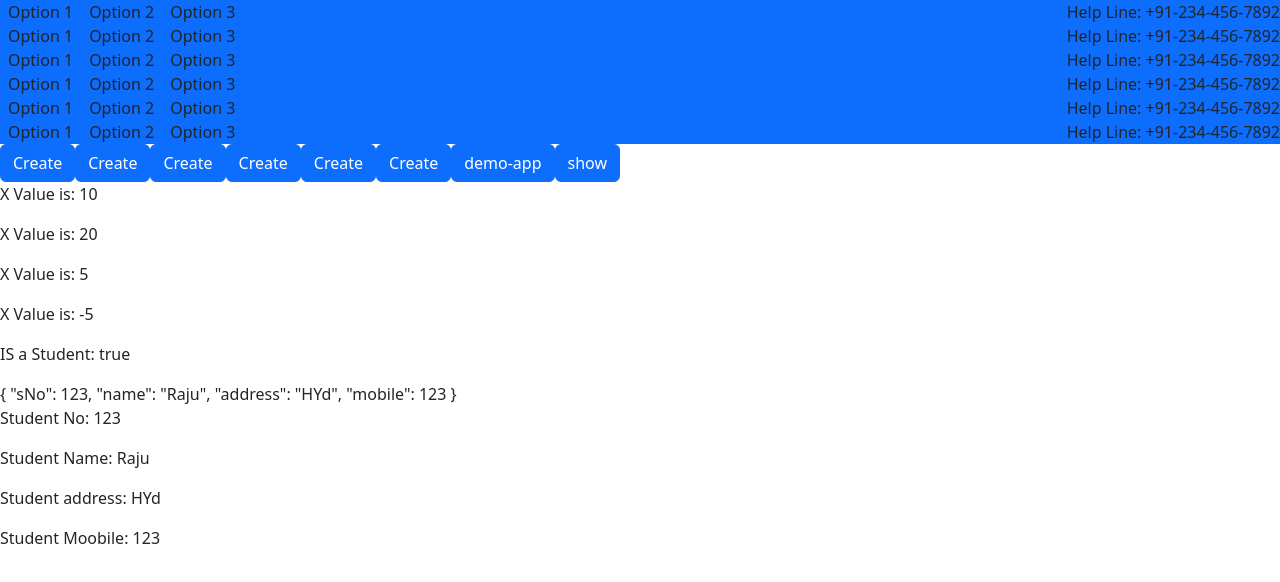
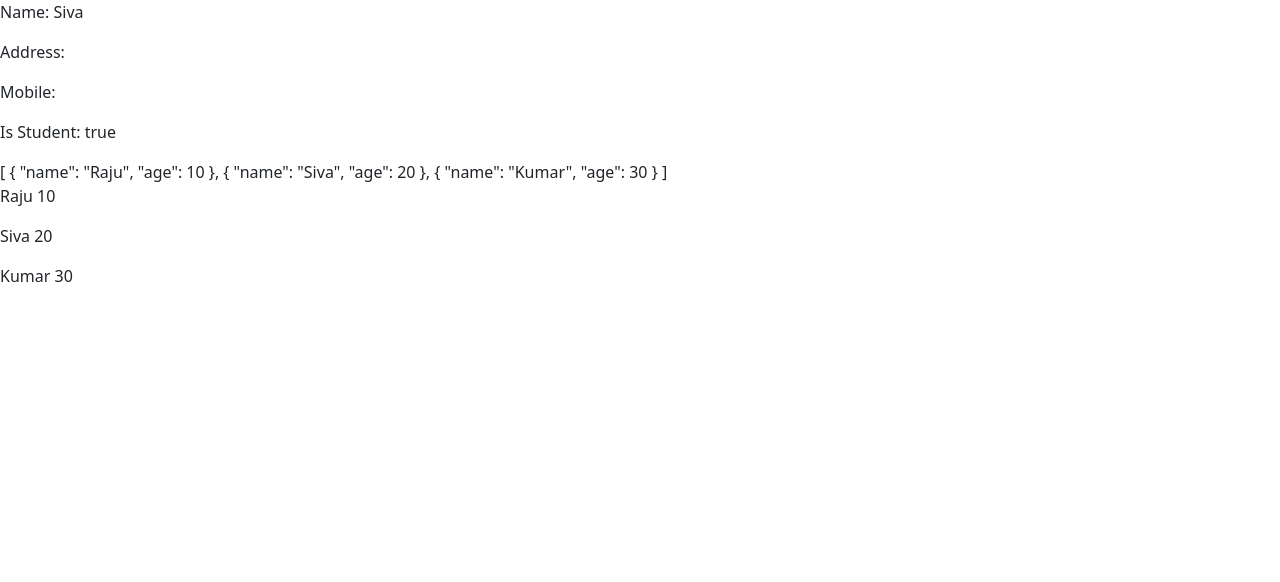
Before and after one commit to mynameiseswar/demo-app, an Angular app: page / in a window 1280 px wide. Shown: the top 582 px of the page. Built offline with nearby package versions, Linux system fonts and the light colour scheme.

Commit message:
Data types

```diff
--- a/src/app/app.component.html
+++ b/src/app/app.component.html
@@ -4,34 +4,19 @@
     <app-footer></app-footer>
 </section>  -->
 
-<app-help-line></app-help-line>
-<app-help-line></app-help-line>
-<app-help-line></app-help-line>
-<app-help-line></app-help-line>
-<app-help-line></app-help-line>
-<app-help-line></app-help-line>
-
-<app-button></app-button>
-<app-button></app-button>
-<app-button></app-button>
-<app-button></app-button>
-<app-button></app-button>
-<app-button></app-button>
-
-<button class="btn btn-primary"> {{title}} </button>
-<button class="btn btn-primary"> {{showMe}} </button>
 
 
-<p> X Value is: {{x}}</p>
-<p> X Value is: {{x * 2}}</p>
-<p> X Value is: {{x - y}}</p>
-<p> X Value is: {{y - x}}</p>
 
-<p> IS a Student: {{isStudent}}</p>
+<p> Name:  {{student.name}}</p>
+<p> Address:  {{student.address}}</p>
+<p> Mobile:  {{student.mobile}}</p>
+<p> Is Student:  {{student.isStudent}}</p>
 
-{{student | json}}
 
-<p> Student No: {{student.sNo}}</p>
-<p> Student Name: {{student.name}}</p>
-<p> Student address: {{student.address}}</p>
-<p> Student Moobile: {{student?.mobile}}</p>
+{{abc6 | json}}
+
+
+<p *ngFor="let student of abc6">
+    {{student.name}}
+    {{student.age}}
+</p>
--- a/src/app/app.component.ts
+++ b/src/app/app.component.ts
@@ -1,4 +1,17 @@
 import { Component } from '@angular/core';
+
+
+export interface StudentObject{
+  name: string;
+  address?: string;
+  mobile?: string;
+  isStudent: boolean
+}
+
+export interface Student{
+  name: string;
+  age: number
+}
 
 @Component({
   selector: 'app-root',
@@ -6,36 +19,115 @@ import { Component } from '@angular/core';
   styleUrls: ['./app.component.scss']
 })
 export class AppComponent {
-  title = 'demo-app';
+
+// string
+
+// location: string | number | boolean | undefined | null ;
+
+location: any;
+
+userName = 'raju';
 
 
-  showMe ="show";
+updateMyLocation(){
+  this.location = "Hyd";
+  this.location = 10;
+  this.location = true;
+  this.location = undefined;
+  this.location = null;
+}
 
 
-  x = 10;
+fisrName = 'Naga';
+lastname = 'Kumar';
 
-  y= 5;
 
-  // Strings
 
-  // Number
 
-  // Boolen
+//Number
 
-  isStudent: boolean = true;
+x = 123.123;
 
-  // Object
+y = '20';
 
-  student = {
-    sNo: 123,
-    name: "Raju",
-    address: "HYd",
-    mobile: 123
+
+// boolean
+
+
+isStudent: boolean = true;
+isTeacher: boolean = false;
+
+
+
+// Array
+
+abc: Array<number> = [10,20,30];
+
+abc1: Array<string> = ['User 1', 'User 2', 'User 3'];
+
+abc2: Array<boolean> = [true, false, true];
+
+abc3: Array<number | string> = [10,20,'User1','User2']
+
+abc4: Array<number | string | boolean> = [10,20,'User1','User2', true]
+abc5: Array<any> = [10,20,'User1','User2', true]
+
+
+abc6: Array<Student> = [
+  {
+    name: 'Raju',
+    age: 10
+  },
+  {
+    name: 'Siva',
+    age: 20
+  },
+  {
+    name: 'Kumar',
+    age: 30
   }
+]
 
-  // Array
 
-  marks =[10,23,12,34,23,11];
+
+// Objects
+
+student: StudentObject = {
+  name: "Raju",
+  isStudent: false
+};
+
+
+
+
+
+
+
+
+constructor(){
+
+  this.student ={
+    name : "Siva",
+    isStudent: true
+  };
+
+  this.sum();
+  console.log(Number(this.fisrName) + this.lastname);
+}
+
+sum(){
+  console.log(Number(this.x) + Number(this.y))
+}
+
+
+
+
+
+
+
+
+
+
 
 
 
```
